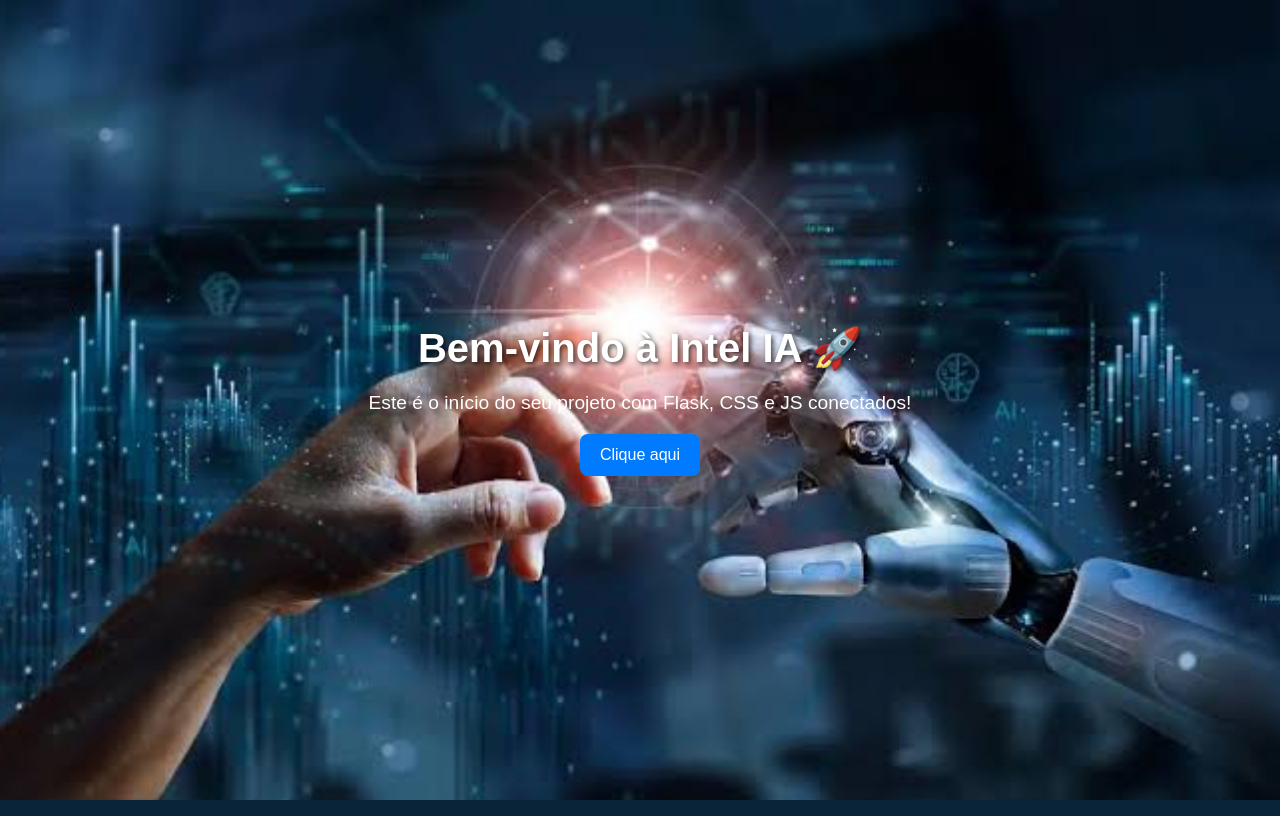
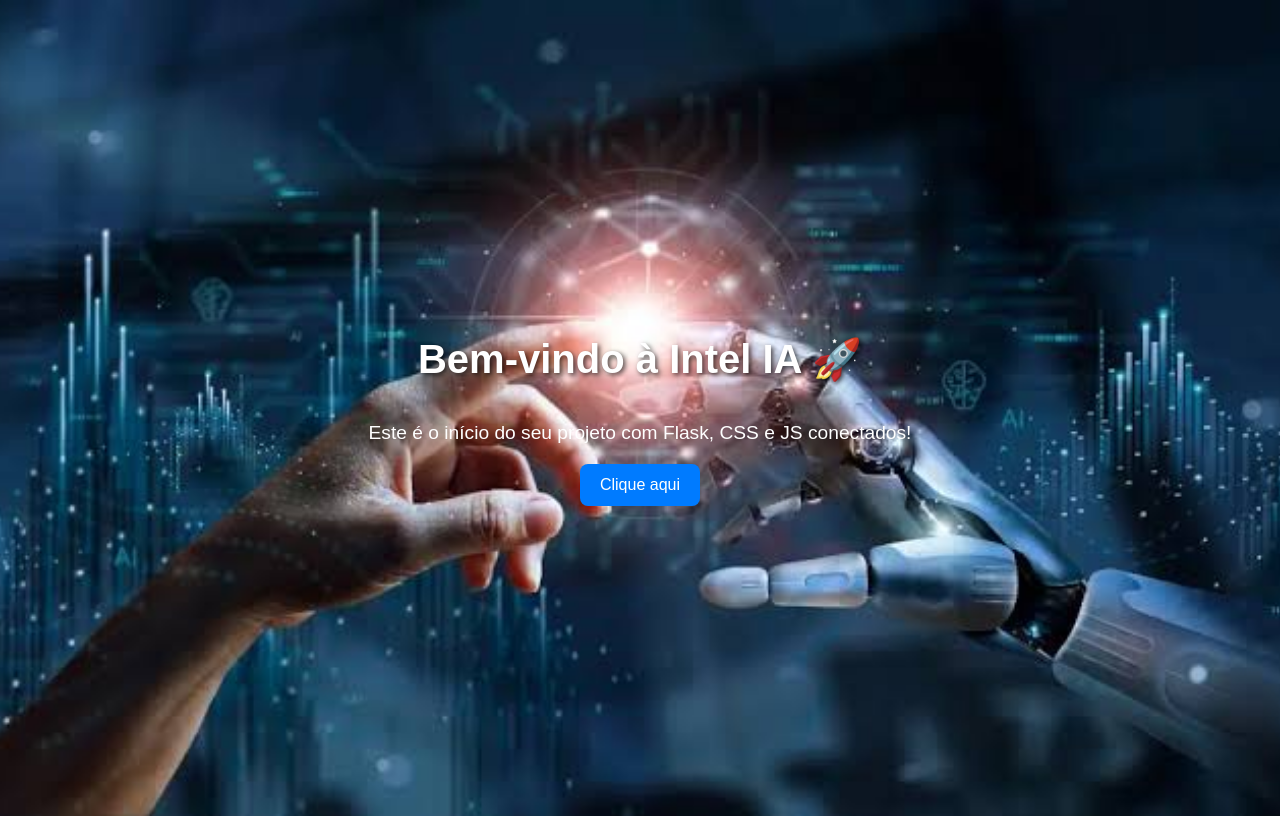
Before and after one commit to gabrielmaguim073-a11y/Intel-IA, a Flask app: page / in a window 1280 px wide. Run offline with Flask 3, Linux system fonts and the light colour scheme.

Commit message:
Update style.css

```diff
--- a/static/style/style.css
+++ b/static/style/style.css
@@ -1,11 +1,4 @@
 /* Arquivo: static/style/style.css */
-
-/* Reset básico */
-* {
-    margin: 0;
-    padding: 0;
-    box-sizing: border-box;
-}
 
 body {
     background-image: url("../images/fundo.jpg");
@@ -25,7 +18,7 @@ body {
 h1 {
     font-size: 2.5rem;
     margin-bottom: 20px;
-    text-shadow: 2px 2px 5px rgba(0,0,0,0.7);
+    text-shadow: 2px 2px 5px rgba(0, 0, 0, 0.7);
 }
 
 p {
```
